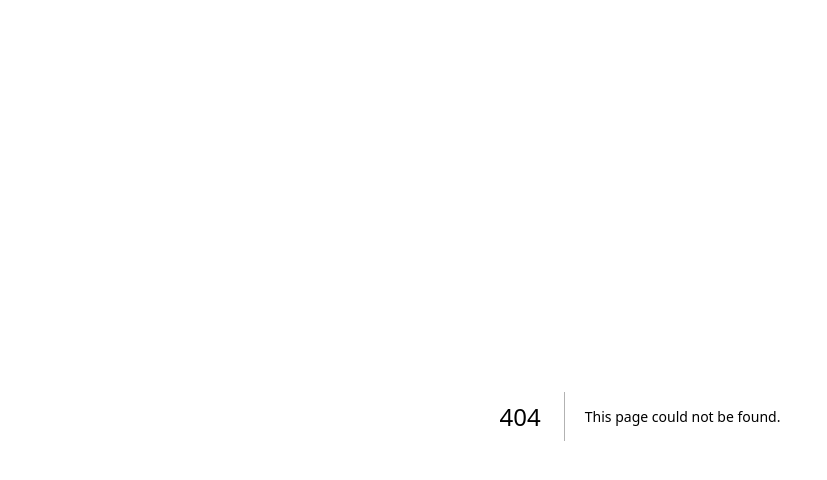
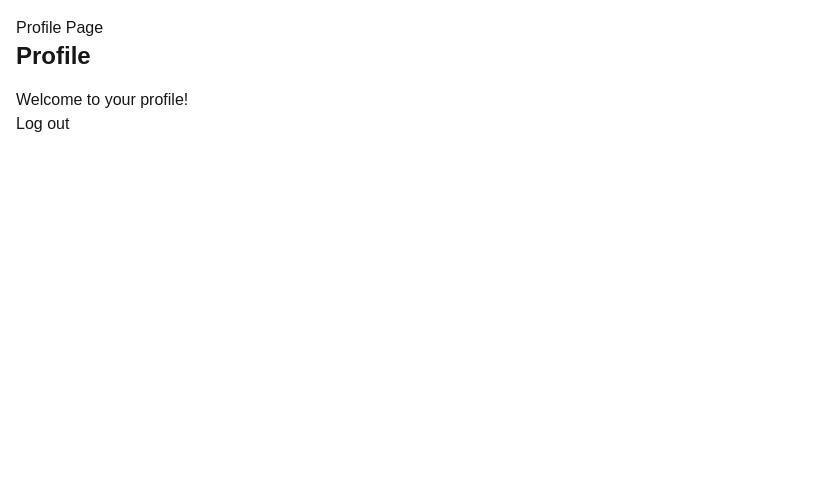
Before and after one commit to pvmodayil/mediphi, a Next.js app: page /profile in a window 1280 px wide. Before the commit this address had no page. Shown: the top 480 px of the page, without its empty margins (0-827 px from the left). Built offline with nearby package versions, Linux system fonts and the light colour scheme.

Commit message:
redirect added

```diff
--- a/app/(auth)/login/page.tsx
+++ b/app/(auth)/login/page.tsx
@@ -1,10 +1,12 @@
 'use client';
 import React from 'react'
 import LoginForm from '../../components/forms/LoginForm'
+import { redirect } from 'next/navigation';
 
 const LoginPage: React.FC = () => {
   const handleLogin = (user: { email: string; password: string }) => {
     console.log('User logged in succesfully:', user);
+    redirect('./profile'); // Redirect to profile page after successful login
   };
 
   return (
--- a/app/(auth)/signup/page.tsx
+++ b/app/(auth)/signup/page.tsx
@@ -1,10 +1,12 @@
 'use client';
 import React from 'react'
 import SignupForm from '../../components/forms/SignupForm'
+import { redirect } from 'next/navigation';
 
 const SignUpPage: React.FC = () => {
   const handleSignup = (user: { email: string; password: string }) => {
     console.log('User signed up successfully:', user);
+    redirect('./login'); // Redirect to login page after successful signup
   };
 
   return (
--- a/app/components/forms/SignupForm.tsx
+++ b/app/components/forms/SignupForm.tsx
@@ -34,7 +34,7 @@ function SignupForm({ onSignup }: SignupFormProps) {
             // verify if user already exists
             // Insert user existence check API call here
             // If user exists, set error message
-
+            console.log("Checking if user exists...");
             // Insert signup database API call here
             const user = { name, email, password };
             console.log("User signed up:", user);
--- a/app/page.tsx
+++ b/app/page.tsx
@@ -5,7 +5,8 @@ export default function Home() {
   return (
     <main>
       <h1>Home Page</h1>
-      <Link href="./login">sign in</Link>
+      <Link href="./login">Sign in</Link>
+      <Link href="./signup">Register</Link>
     </main>
   );
 }
--- /dev/null
+++ b/app/profile/page.tsx
@@ -0,0 +1,13 @@
+import Image from "next/image";
+import Link from "next/link";
+
+export default function Profile() {
+  return (
+    <main>
+      <h1>Profile Page</h1>
+      <h1 className="text-2xl font-bold mb-4">Profile</h1>
+      <p>Welcome to your profile!</p>
+      <Link href="./signout">Log out</Link>
+    </main>
+  );
+}
```
